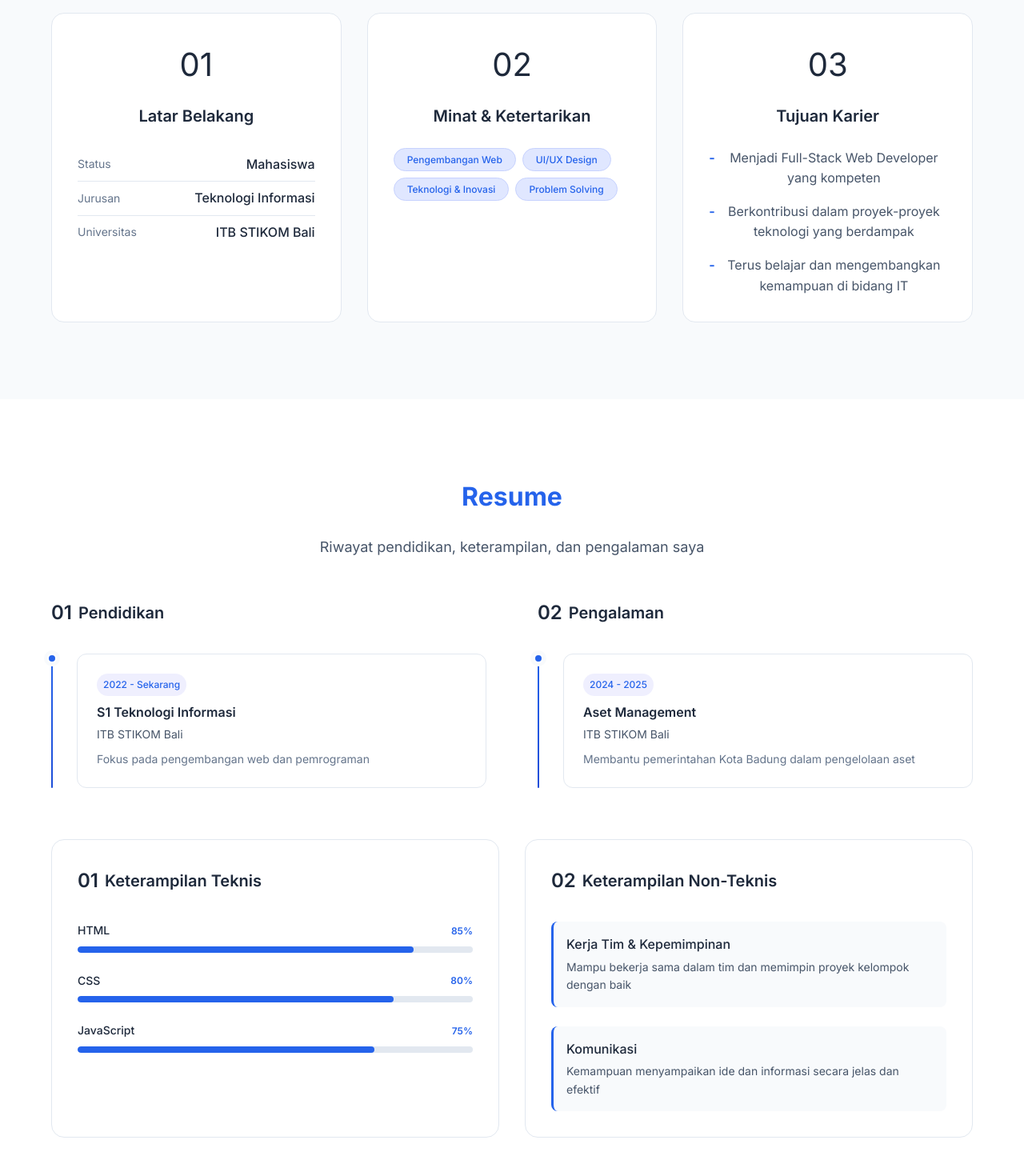
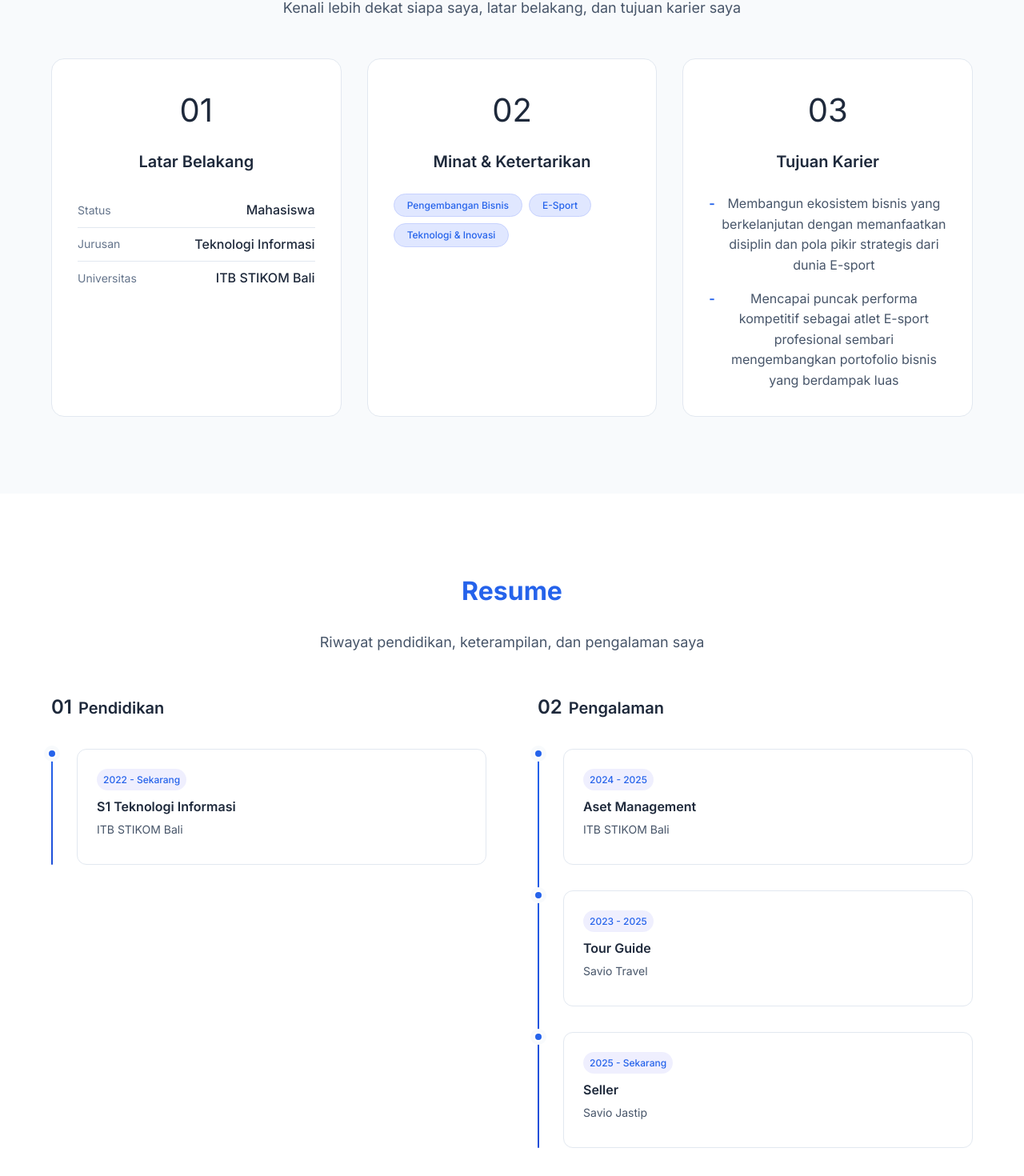
Before and after one commit to aryaintarann/savio-portfolio, a Next.js app: page / in a window 1280 px wide. Shown: the part 1218-2688 px from the top of the page at 80% size. Built offline with nearby package versions, Linux system fonts and the light colour scheme.

Commit message:
Update portfolio content: skills, interests, goals, experiences, and projects

```diff
--- a/src/components/ResumeSection.tsx
+++ b/src/components/ResumeSection.tsx
@@ -67,7 +67,7 @@ export default function ResumeSection() {
                         <div className={`card ${styles.skillCard} scroll-reveal-scale ${skillsVisible ? 'visible' : ''}`}>
                             <h3 className={styles.columnTitle}>
                                 <span className={styles.icon}>01</span>
-                                Keterampilan Teknis
+                                Hard Skills
                             </h3>
                             <div className={styles.skillsList}>
                                 {skills.technical.map((skill, index) => (
@@ -94,7 +94,7 @@ export default function ResumeSection() {
                         <div className={`card ${styles.skillCard} scroll-reveal-scale ${skillsVisible ? 'visible' : ''}`} style={{ transitionDelay: '0.2s' }}>
                             <h3 className={styles.columnTitle}>
                                 <span className={styles.icon}>02</span>
-                                Keterampilan Non-Teknis
+                                Soft Skills
                             </h3>
                             <div className={styles.softSkillsList}>
                                 {skills.softSkills.map((skill, index) => (
--- a/src/data/portfolio.ts
+++ b/src/data/portfolio.ts
@@ -5,10 +5,10 @@ export const personalInfo = {
     name: "Jose Inacio Savio Dias da Costa",
     shortName: "Savio",
     role: "Mahasiswa Informatika",
-    tagline: "Passionate Web Developer & Tech Enthusiast",
+    tagline: "Entrepreneur & E-sport Player",
     email: "saviouku1997@gmail.com",
     portfolioDescription:
-        "Portofolio ini menampilkan perjalanan saya dalam mempelajari pengembangan web dan teknologi. Setiap karya di sini merupakan hasil pembelajaran dan pengalaman yang membentuk kemampuan saya.",
+        "Saya adalah seorang Entrepreneur dan Atlet E-sport yang berdedikasi. Saya menggabungkan ketajaman strategi bisnis dengan mentalitas kompetitif dan kerja sama tim yang solid. Bagi saya, baik di ruang rapat maupun di arena pertandingan, keberhasilan ditentukan oleh persiapan matang, eksekusi cepat, dan inovasi tanpa henti.",
 };
 
 export const aboutMe = {
@@ -18,15 +18,13 @@ export const aboutMe = {
         university: "ITB STIKOM Bali",
     },
     interests: [
-        "Pengembangan Web",
-        "UI/UX Design",
+        "Pengembangan Bisnis",
+        "E-Sport",
         "Teknologi & Inovasi",
-        "Problem Solving",
     ],
     goals: [
-        "Menjadi Full-Stack Web Developer yang kompeten",
-        "Berkontribusi dalam proyek-proyek teknologi yang berdampak",
-        "Terus belajar dan mengembangkan kemampuan di bidang IT",
+        "Membangun ekosistem bisnis yang berkelanjutan dengan memanfaatkan disiplin dan pola pikir strategis dari dunia E-sport",
+        "Mencapai puncak performa kompetitif sebagai atlet E-sport profesional sembari mengembangkan portofolio bisnis yang berdampak luas",
     ],
 };
 
@@ -35,15 +33,15 @@ export const education = [
         institution: "ITB STIKOM Bali",
         degree: "S1 Teknologi Informasi",
         period: "2022 - Sekarang",
-        description: "Fokus pada pengembangan web dan pemrograman",
+        description: "",
     },
 ];
 
 export const skills = {
     technical: [
-        { name: "HTML", level: 85 },
-        { name: "CSS", level: 80 },
-        { name: "JavaScript", level: 75 },
+        { name: "Microsft Office", level: 85 },
+        { name: "MySQL", level: 80 },
+        { name: "Editing Video", level: 75 },
     ],
     softSkills: [
         {
@@ -64,7 +62,19 @@ export const experiences = [
         title: "Aset Management",
         organization: "ITB STIKOM Bali",
         period: "2024 - 2025",
-        description: "Membantu pemerintahan Kota Badung dalam pengelolaan aset",
+        description: "",
+    },
+    {
+        title: "Tour Guide",
+        organization: "Savio Travel",
+        period: "2023 - 2025",
+        description: "",
+    },
+    {
+        title: "Seller",
+        organization: "Savio Jastip",
+        period: "2025 - Sekarang",
+        description: "",
     },
 ];
 
@@ -86,18 +96,18 @@ export interface Project {
 export const projects: Project[] = [
     {
         id: "project-1",
-        title: "Manajemen Bisnis SamagriTech",
-        type: "Project Based",
+        title: "Savio Jastip",
+        type: "Case Based",
         description:
-            "Proyek ini adalah manajemen bisnis yang saya lakukan untuk memperoleh nilai tambah bagi bisnis saya.",
-        tools: ["HTML", "CSS", "JavaScript"],
-        role: "Frontend Developer - Fokus pada desain antarmuka pengguna dan pengalaman pengguna (UX)",
+            "Proyek ini adalah salah satu binis yang saya buat berdasarkan studi kasus yang saya dapatkan dari lingkuhan saya di Timor Leste.",
+        tools: ["Instagram", "Whatsapp"],
+        role: "Owner",
         reflection: {
-            what: "Saya menganalisis kebutuhan sistem perpustakaan dan merancang antarmuka pengguna yang intuitif. Mengimplementasikan fitur pencarian buku dengan filter kategori dan status ketersediaan menggunakan JavaScript.",
+            what: "Saya membangun ekosistem bisnis Savio Jastip yang menghubungkan permintaan pelanggan dengan akses produk dari berbagai lokasi. Saya mengelola operasional end-to-end, mulai dari strategi pemasaran digital, manajemen pesanan, hingga koordinasi logistik untuk memastikan barang sampai tepat waktu.",
             soWhat:
-                "Proyek ini mengajarkan saya tentang pentingnya user research sebelum mendesain. Saya memahami bahwa UX yang baik dimulai dari memahami kebutuhan pengguna. Saya juga belajar tentang state management sederhana untuk mengelola data buku.",
+                "Saya belajar banyak tentang Manajemen Rantai Pasok (Supply Chain) skala mikro dan Customer Relationship Management (CRM). Saya memahami bahwa kunci bisnis jasa bukan hanya pada barangnya, tetapi pada kecepatan respons dan kualitas komunikasi untuk membangun loyalitas pelanggan.",
             nowWhat:
-                "Saya berencana memperdalam pengetahuan tentang UX/UI design dan mempelajari tools seperti Figma. Untuk pengembangan teknis, saya ingin mengintegrasikan sistem ini dengan REST API dan menggunakan database yang sebenarnya.",
+                "Saya berencana melakukan scaling bisnis dengan memperluas jangkauan area belanja dan jenis produk. Untuk mendukung ini, saya akan mengembangkan sistem inventarisasi berbasis digital untuk mengurangi human error dalam pencatatan manual.",
         },
     },
     {
@@ -116,6 +126,22 @@ export const projects: Project[] = [
                 "Saya ingin mempelajari library animasi seperti GSAP dan Framer Motion untuk animasi yang lebih kompleks. Juga berencana mengeksplorasi CSS-in-JS dan styled-components untuk styling yang lebih terstruktur.",
         },
     },
+    {
+        id: "project-3",
+        title: "Tour Guide Denpasar - Kuta",
+        type: "Project Based",
+        description:
+            "Melakukan Tour Guide dengan tamu dari Timor Leste di Denpasar - Kuta.",
+        tools: ["Whatsapp"],
+        role: "Tour Guide",
+        reflection: {
+            what: "Saya mengorganisir dan memandu perjalanan wisata untuk tamu dari Timor Leste dengan rute strategis Denpasar hingga Kuta. Tugas saya mencakup penyusunan itinerary yang fleksibel, mulai dari wisata belanja di pusat kota Denpasar hingga menikmati sunset dan kuliner di Kuta, serta memastikan kenyamanan transportasi dan akomodasi tamu selama perjalanan.",
+            soWhat:
+                "Proyek ini mengajarkan saya inti dari Hospitality Service dan Cross-Cultural Communication. Saya belajar memahami preferensi spesifik pasar Timor Leste—yang seringkali mengutamakan keakraban dan rekomendasi belanja yang bernilai. Saya juga melatih kemampuan manajemen krisis (problem solving) saat menghadapi tantangan logistik di lapangan seperti kemacetan area wisata.",
+            nowWhat:
+                "Saya berencana mengembangkan layanan ini menjadi paket Premium Private Tour khusus pasar Timor Leste dengan cakupan area yang lebih luas (seperti Uluwatu atau Ubud). Saya juga ingin membangun kemitraan (B2B) dengan agen perjalanan di Dili untuk menciptakan aliran tamu yang lebih rutin dan sistematis.",
+        },
+    },
 ];
 
 export const contactInfo = {
```
